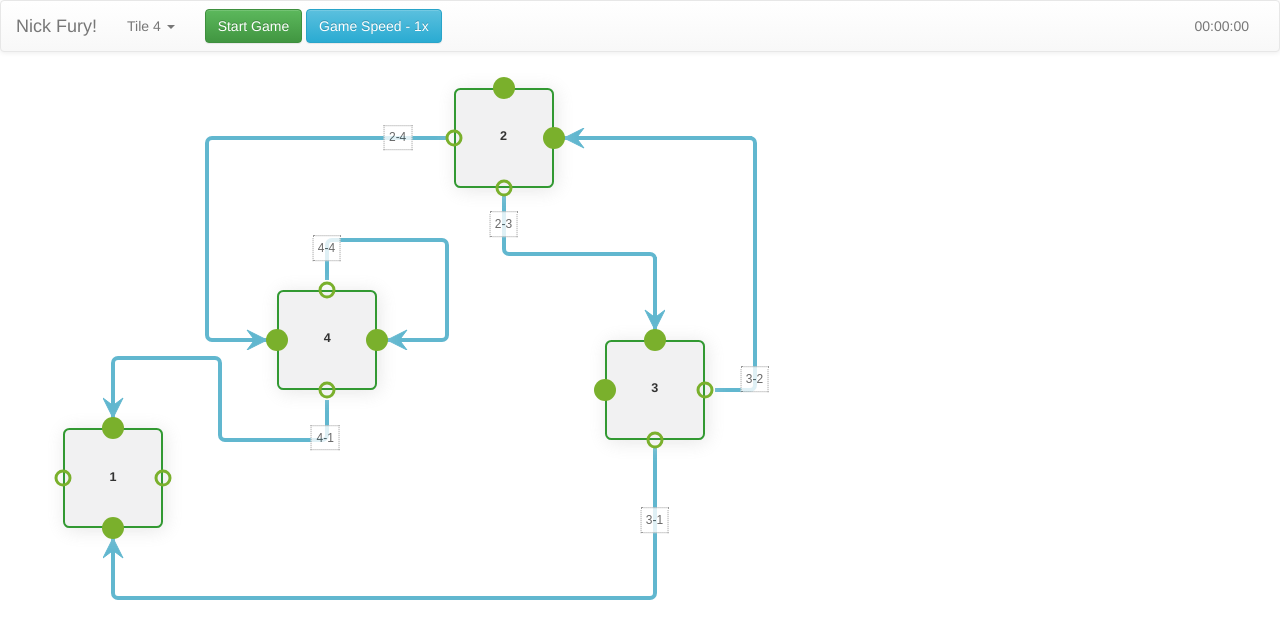
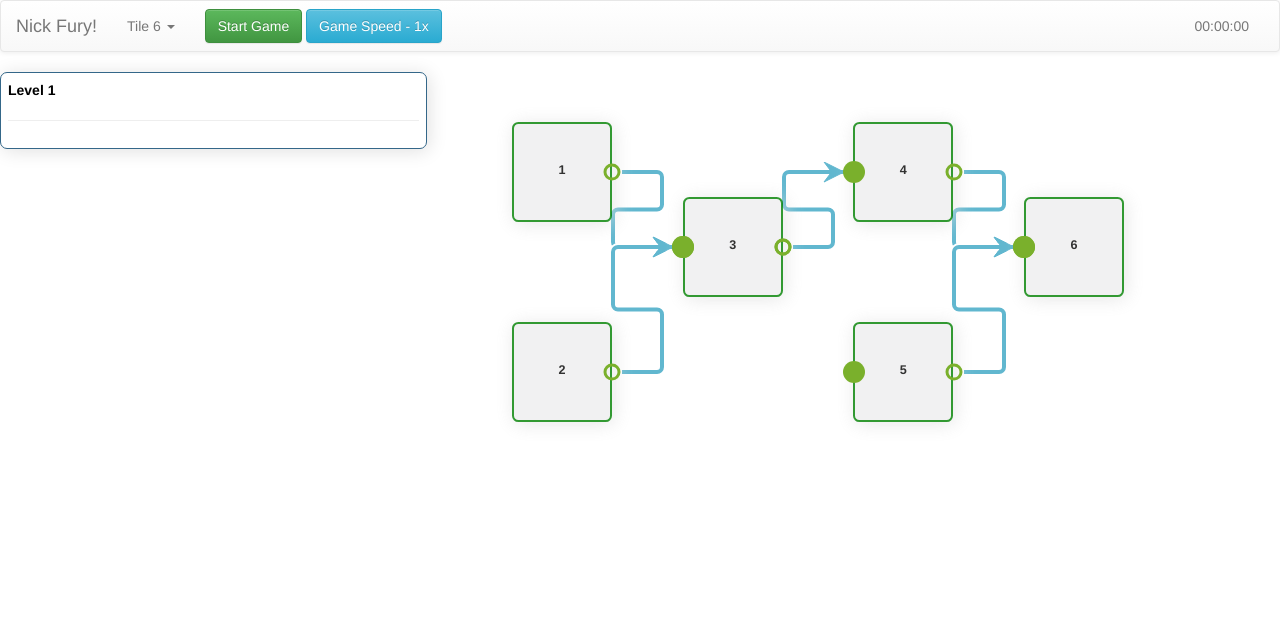
Before and after one commit to alseambusher/nick-fury, a plain HTML site: page index.htm in a window 1280 px wide. Both pictures are taken after a click on the link "Start Game". Drawn offline with Linux system fonts and the light colour scheme.

Commit message:
connections and positions can be specified in an array

```diff
--- a/css/app.css
+++ b/css/app.css
@@ -45,6 +45,10 @@
     font-family:helvetica;
 }
 
+.flowchart-demo {
+	min-height:500px;
+}
+
 .flowchart-demo .window { border:1px solid #346789;
 box-shadow: 2px 2px 19px #aaa;
    -o-box-shadow: 2px 2px 19px #aaa;
@@ -79,10 +83,6 @@ font-size:0.9em;
 	border:1px dotted red;
 }
 
-#flowchartWindow1 { top:34em;left:5em;}
-#flowchartWindow2 { top:7em; left:36em;}
-#flowchartWindow3 { top:27em;left:48em; }
-#flowchartWindow4 { top:23em; left:22em;}
 .flowchart-demo ._jsPlumb_connector { z-index:4; }
 .flowchart-demo ._jsPlumb_endpoint, .endpointTargetLabel, .endpointSourceLabel{ z-index:21;cursor:pointer; }
 
@@ -110,3 +110,21 @@ font-size:0.9em;
 .jsplumb-drag {
     border:4px solid pink !important;
 }
+
+.toolbox {
+    background-color:white;
+    border:1px solid #346789;
+    box-shadow: 2px 2px 19px #e0e0e0;
+    -o-box-shadow: 2px 2px 19px #e0e0e0;
+    -webkit-box-shadow: 2px 2px 19px #e0e0e0;
+    -moz-box-shadow: 2px 2px 19px #e0e0e0;
+    -moz-border-radius:0.5em;
+    border-radius:0.5em;
+    color:black;
+    height:100%;
+    padding:0.5em;
+    -webkit-transition: -webkit-box-shadow 0.15s ease-in;
+    -moz-transition: -moz-box-shadow 0.15s ease-in;
+    -o-transition: -o-box-shadow 0.15s ease-in;
+    transition: box-shadow 0.15s ease-in;
+}
--- a/index.htm
+++ b/index.htm
@@ -26,7 +26,7 @@
     <div class="collapse navbar-collapse" id="bs-example-navbar-collapse-1">
       <ul class="nav navbar-nav">
         <li class="dropdown">
-          <a href="#" class="dropdown-toggle" data-toggle="dropdown" role="button" aria-expanded="false">Tile <span id="num_tiles">4</span> <span class="caret"></span></a>
+          <a href="#" class="dropdown-toggle" data-toggle="dropdown" role="button" aria-expanded="false">Tile <span id="num_tiles">6</span> <span class="caret"></span></a>
           <ul class="dropdown-menu" role="menu">
             <li><a href="#" class="num_tiles_selector">Tile 4</a></li>
             <li><a href="#" class="num_tiles_selector">Tile 6</a></li>
@@ -45,13 +45,20 @@
     </div><!-- /.navbar-collapse -->
   </div><!-- /.container-fluid -->
 </nav>
-<div class="container">
-            <div class="demo flowchart-demo" id="flowchart-demo">
-                <div class="window" id="flowchartWindow1"><strong>1</strong><br/><br/></div>
-                <div class="window" id="flowchartWindow2"><strong>2</strong><br/><br/></div>
-                <div class="window" id="flowchartWindow3"><strong>3</strong><br/><br/></div>
-                <div class="window" id="flowchartWindow4"><strong>4</strong><br/><br/></div>
-            </div>
+<div class="container-fluid">
+	<div class="row">
+	<div class="toolbox col-md-4">
+	<b>Level 1</b><hr/>
+	</div>
+        <div class="col-md-8 demo flowchart-demo" id="flowchart-demo">
+            <div class="window" id="flowchartWindow1"><strong>1</strong><br/><br/></div>
+            <div class="window" id="flowchartWindow2"><strong>2</strong><br/><br/></div>
+            <div class="window" id="flowchartWindow3"><strong>3</strong><br/><br/></div>
+            <div class="window" id="flowchartWindow4"><strong>4</strong><br/><br/></div>
+            <div class="window" id="flowchartWindow5"><strong>5</strong><br/><br/></div>
+            <div class="window" id="flowchartWindow6"><strong>6</strong><br/><br/></div>
+        </div>
+	</div>
 </div>
 <script src="js/app.js"></script>
 </body>
--- a/js/app.js
+++ b/js/app.js
@@ -7,14 +7,37 @@ const cGamePaused = 2;
 
 const cMaxGameSpeed = 5;
 
+//points
+const T = "TopCenter";
+const B = "BottomCenter";
+const L = "LeftMiddle";
+const R = "RightMiddle";
+
 
 // globals -----------------------------------------------
 var G_GAME_SPEED = 1;
 var G_GAME_STATE = cGameStopped;
 var G_NUM_TILES = 0;
 
+// game settings -----------------------------------------
+var game_connections = { 6: [[1,3,R,L],
+			[2,3,R,L],
+			[3,4,R,L],
+			[3,5,R,L],
+			[4,6,R,L],
+			[5,6,R,L]] };
+
+// left and top positions of the window in %
+var window_positions = { 6: [[10,10],
+			     [10,50],
+			     [30,25],
+			     [50,10],
+			     [50,50],
+			     [70,25]]};
+
 
 $(document).ready(function(){
+    	G_NUM_TILES = parseInt($("#num_tiles").html());
 	// set num tiles
 	$(".num_tiles_selector").click(function(){
 		G_NUM_TILES = parseInt($(this).html().split(" ")[1]);
@@ -32,6 +55,8 @@ $(document).ready(function(){
 
 });
 
+
+
 // display progress alternates between two states
 var _state = true;
 function displayProgress(){
@@ -48,7 +73,6 @@ function displayProgress(){
 }
 
 function start() {
-
     var instance = jsPlumb.getInstance({
         // default drag options
         DragOptions: { cursor: 'pointer', zIndex: 2000 },
@@ -56,11 +80,6 @@ function start() {
         // case it returns the 'labelText' member that we set on each connection in the 'init' method below.
         ConnectionOverlays: [
             [ "Arrow", { location: 1 } ],
-            [ "Label", {
-                location: 0.1,
-                id: "label",
-                cssClass: "aLabel"
-            }]
         ],
         Container: "flowchart-demo"
     });
@@ -144,33 +163,33 @@ function start() {
         }
     };
 
+    // set window positions
+    for (var i=1; i<=G_NUM_TILES; i++){
+    	node = window_positions[G_NUM_TILES][i-1];
+	$("#flowchartWindow"+i).css('left', node[0]+"%");
+	$("#flowchartWindow"+i).css('top', node[1]+"%");
+    }
     // suspend drawing and initialise.
     instance.batch(function () {
 
-        _addEndpoints("Window4", ["TopCenter", "BottomCenter"], ["LeftMiddle", "RightMiddle"]);
-        _addEndpoints("Window2", ["LeftMiddle", "BottomCenter"], ["TopCenter", "RightMiddle"]);
-        _addEndpoints("Window3", ["RightMiddle", "BottomCenter"], ["LeftMiddle", "TopCenter"]);
-        _addEndpoints("Window1", ["LeftMiddle", "RightMiddle"], ["TopCenter", "BottomCenter"]);
+	for(var i=0; i<G_NUM_TILES; i++){
+		node = game_connections[G_NUM_TILES][i];
+        	_addEndpoints("Window"+node[0], [node[2]], []);
+        	_addEndpoints("Window"+node[1], [], [node[3]]);
+	}
 
         // listen for new connections; initialise them the same way we initialise the connections at startup.
         instance.bind("connection", function (connInfo, originalEvent) {
             init(connInfo.connection);
         });
 
-        // make all the window divs draggable
-        instance.draggable(jsPlumb.getSelector(".flowchart-demo .window"), { grid: [20, 20] });
-        // THIS DEMO ONLY USES getSelector FOR CONVENIENCE. Use your library's appropriate selector
-        // method, or document.querySelectorAll:
-        //jsPlumb.draggable(document.querySelectorAll(".window"), { grid: [20, 20] });
+        jsPlumb.draggable(document.querySelectorAll(".window"), { grid: [20, 20] });
 
-        // connect a few up
-        instance.connect({uuids: ["Window2BottomCenter", "Window3TopCenter"], editable: true});
-        instance.connect({uuids: ["Window2LeftMiddle", "Window4LeftMiddle"], editable: true});
-        instance.connect({uuids: ["Window4TopCenter", "Window4RightMiddle"], editable: true});
-        instance.connect({uuids: ["Window3RightMiddle", "Window2RightMiddle"], editable: true});
-        instance.connect({uuids: ["Window4BottomCenter", "Window1TopCenter"], editable: true});
-        instance.connect({uuids: ["Window3BottomCenter", "Window1BottomCenter"], editable: true});
-        //
+        // connect the tiles
+	for(var i=0; i<G_NUM_TILES; i++){
+		node = game_connections[G_NUM_TILES][i];
+        	instance.connect({uuids: ["Window"+node[0]+node[2], "Window"+node[1]+node[3]], editable: false});
+	}
 
         //
         // listen for clicks on connections, and offer to delete connections on click.
```
